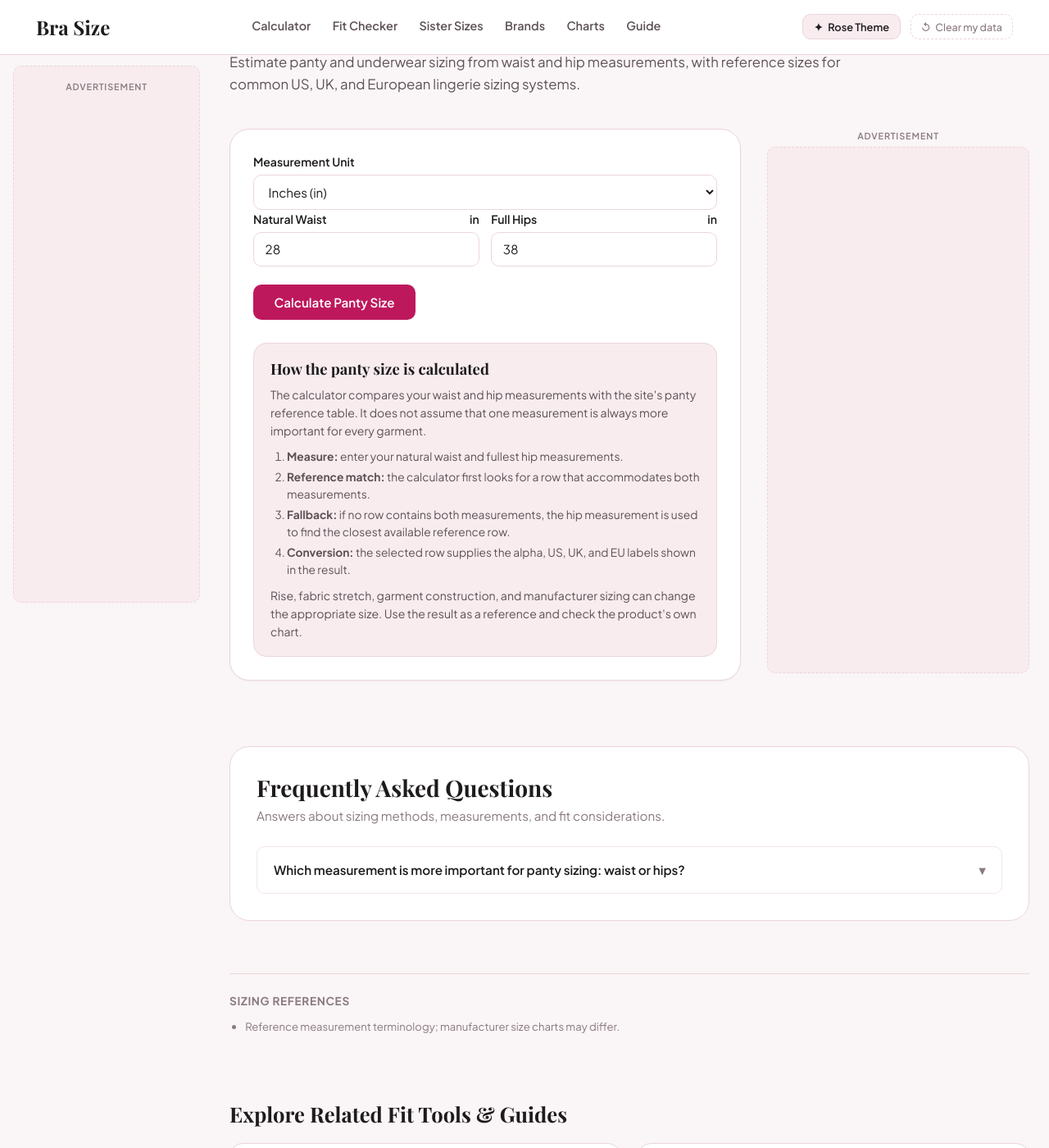
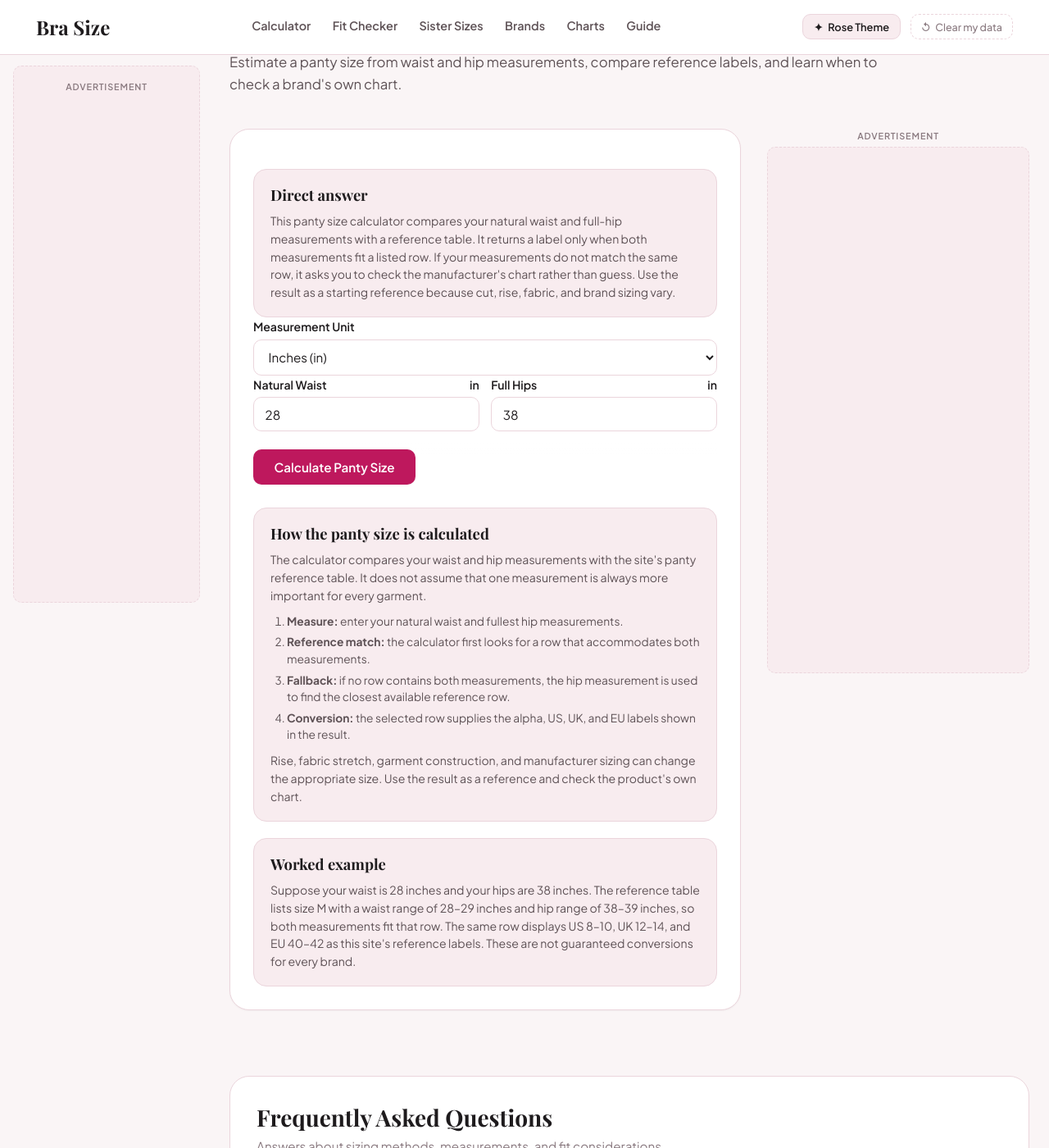
Before and after one commit to sharpedge74-cmyk/Bra-Size-Pro, a Jekyll site: the page built from panty-size-calculator.html, in a window 1280 px wide and 1400 px high, scrolled down 386 px. Shown: the whole window at 82% size. Built offline with Jekyll 4.4.1, drawn with Linux system fonts in a browser that asks for light colours; some web fonts are replaced; some of the changed text lies outside the part shown.

Commit message:
Improve lingerie calculator content with clear examples, limitations and traceable references

```diff
--- a/panty-size-calculator.html
+++ b/panty-size-calculator.html
@@ -1,15 +1,16 @@
 ---
 layout: tool
-title: "Panty Size Calculator"
-description: "Estimate panty and underwear sizing from waist and hip measurements, with reference sizes for common US, UK, and European lingerie sizing systems."
+title: "Panty Size Calculator: Waist and Hip Guide"
+description: "Estimate a panty size from waist and hip measurements, compare reference labels, and learn when to check a brand's own chart."
 permalink: /panty-size-calculator
 breadcrumb_label: "Panty Size Calculator"
 intent: "Estimate underwear size from waist and hip measurements"
-last_reviewed: "2026-02-20"
+last_reviewed: "2026-10-19"
 tool_js: "panty-size-calculator.js"
 ads: "tool"
 sources:
-  - "Reference measurement terminology; manufacturer size charts may differ."
+  - '<a href="https://www.ae.com/US/en/content/help/aerie-size-chart" target="_blank" rel="noopener">Aerie official size chart — checked 2026-10-19</a>'
+  - '<a href="https://www.iso.org/standard/61686.html" target="_blank" rel="noopener">ISO 8559-1:2017, clothing anthropometric measurement definitions — checked 2026-10-19</a>'
 related_tool:
   title: "Matching Set Calculator"
   desc: "Coordinate complementary bra and bottom sets."
@@ -19,10 +20,20 @@
   desc: "Full international body sizing tables."
   url: "/bra-measurement-chart"
 faq:
-  - q: "Which measurement is more important for panty sizing: waist or hips?"
-    a: "Waist and hip measurements can both matter depending on the garment rise and construction. If your measurements point to different reference sizes, compare both with the manufacturer's chart rather than forcing one size."
+  - q: "Which measurement matters more for panty sizing, waist or hips?"
+    a: "It depends on the garment's cut and the manufacturer's chart. This calculator looks for a reference row matching both measurements; if they do not fit the same row, check the brand chart instead of forcing a label."
+  - q: "How do I measure my hips for underwear?"
+    a: "Measure around the fullest part of your hips and seat, keeping the tape level and comfortably close without pulling it tight. Follow the garment maker's measuring instructions when available."
+  - q: "What if my waist and hips suggest different sizes?"
+    a: "Treat the mismatch as useful information. Different rises and cuts sit on different parts of the body, so compare both measurements with the brand's chart and consider a different cut."
+  - q: "Are US, UK, and EU panty sizes interchangeable?"
+    a: "No universal conversion fits every brand. The labels displayed here come from this site's reference table and may not match every manufacturer's underwear range."
+  - q: "Why does the calculator ask me to check a brand chart?"
+    a: "The reference table is not a universal apparel standard. Fabric stretch, rise, coverage, and brand grading can affect which size feels right."
+
 ---
 
+<section class="calculator-reference"><h2>Direct answer</h2><p>This panty size calculator compares your natural waist and full-hip measurements with a reference table. It returns a label only when both measurements fit a listed row. If your measurements do not match the same row, it asks you to check the manufacturer's chart rather than guess. Use the result as a starting reference because cut, rise, fabric, and brand sizing vary.</p></section>
 <div class="calculator-card">
   <form id="panty-calc-form" class="calc-form" data-measurement-unit-form>
     <div class="calc-control-group measurement-unit-control">
@@ -86,3 +97,4 @@
     </div>
   </div>
 </div>
+<section class="calculator-reference"><h2>Worked example</h2><p>Suppose your waist is 28 inches and your hips are 38 inches. The reference table lists size M with a waist range of 28–29 inches and hip range of 38–39 inches, so both measurements fit that row. The same row displays US 8–10, UK 12–14, and EU 40–42 as this site's reference labels. These are not guaranteed conversions for every brand.</p></section>
```
